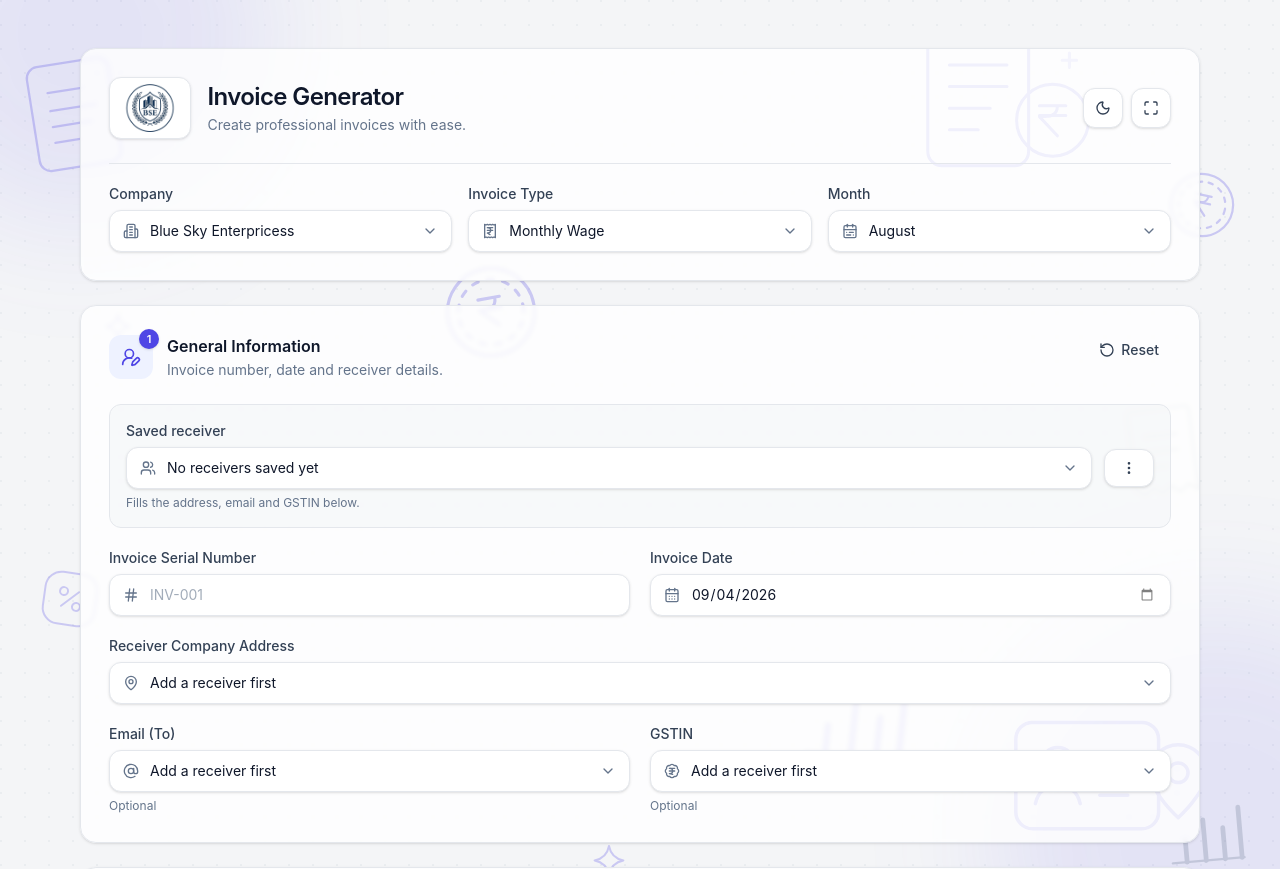
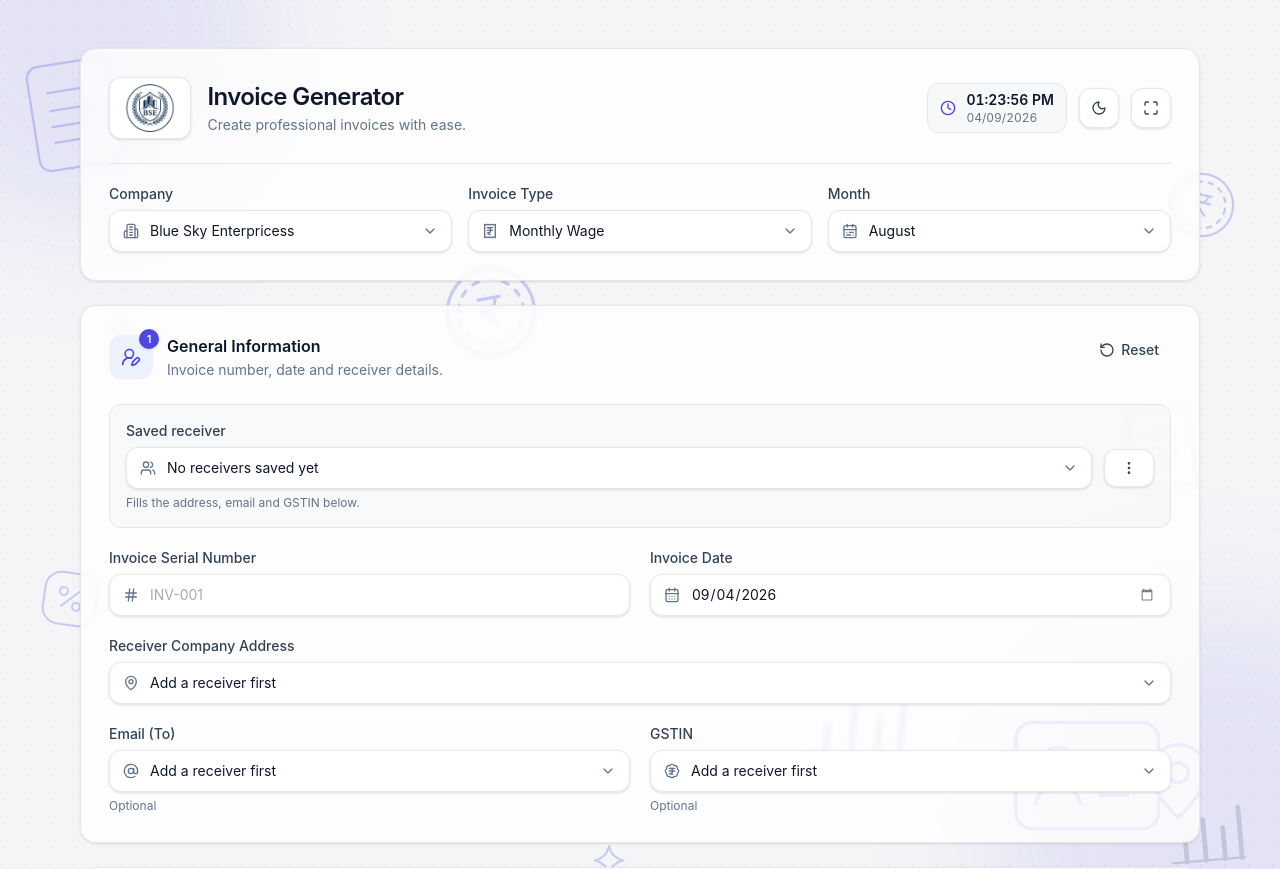
Before and after one commit to Abiram-k/invoice-generator, a React (Vite) app: page / in a window 1280 px wide. Shown: the top 869 px of the page. Built offline with nearby package versions, Linux system fonts and the light colour scheme; what @react-pdf/renderer would draw is missing.

Commit message:
feat: add HeaderClock component and integrate it into InvoiceForm

```diff
--- /dev/null
+++ b/src/components/HeaderClock.tsx
@@ -0,0 +1,41 @@
+import { useEffect, useState } from "react";
+import { Clock } from "lucide-react";
+
+const pad = (value: number): string => String(value).padStart(2, "0");
+
+// Formats the time as hh:mm:ss with a meridiem, keeping a fixed width.
+const formatTime = (date: Date): string => {
+  const hours = date.getHours();
+  const meridiem = hours >= 12 ? "PM" : "AM";
+  const displayHours = hours % 12 || 12;
+
+  return `${pad(displayHours)}:${pad(date.getMinutes())}:${pad(date.getSeconds())} ${meridiem}`;
+};
+
+const formatDate = (date: Date): string =>
+  `${pad(date.getDate())}/${pad(date.getMonth() + 1)}/${date.getFullYear()}`;
+
+// Live clock shown in the app header.
+export const HeaderClock = () => {
+  const [now, setNow] = useState(() => new Date());
+
+  useEffect(() => {
+    const timer = setInterval(() => setNow(new Date()), 1000);
+    return () => clearInterval(timer);
+  }, []);
+
+  return (
+    <div className="flex items-center gap-2.5 rounded-xl border border-line bg-surface/70 px-3 py-1.5">
+      <Clock className="h-4 w-4 shrink-0 text-brand" />
+
+      <div className="leading-tight">
+        <p className="text-sm font-semibold text-ink tabular-nums">
+          {formatTime(now)}
+        </p>
+        <p className="text-xs text-muted tabular-nums">{formatDate(now)}</p>
+      </div>
+    </div>
+  );
+};
+
+export default HeaderClock;
--- a/src/pages/InvoiceForm.tsx
+++ b/src/pages/InvoiceForm.tsx
@@ -21,8 +21,8 @@ import TaxSection from "../components/TaxSection";
 import SectionCard from "../components/SectionCard";
 import ConfirmDialog from "../components/ConfirmDialog";
 import ThemeToggle from "../components/ThemeToggle";
+import HeaderClock from "../components/HeaderClock";
 import {
-  InvoiceCardArt,
   LineItemsCardArt,
   ReceiverCardArt,
 } from "../components/illustrations/cardArt";
@@ -187,11 +187,9 @@ export default function InvoiceForm() {
         {/* Header */}
         <motion.header
           variants={fadeUp}
-          className="relative overflow-hidden rounded-card border border-line bg-card/80 p-5 shadow-sm backdrop-blur-[2px] sm:p-7"
+          className="rounded-card border border-line bg-card/80 p-5 shadow-sm backdrop-blur-[2px] sm:p-7"
         >
-          <InvoiceCardArt className="pointer-events-none absolute -top-8 right-24 w-40 text-brand opacity-[0.07] sm:w-48 dark:opacity-[0.12]" />
-
-          <div className="relative flex flex-col gap-6">
+          <div className="flex flex-col gap-6">
             <div className="flex flex-wrap items-center gap-3 sm:gap-4">
               <AnimatePresence mode="wait" initial={false}>
                 {showCompanyLogo ? (
@@ -233,7 +231,8 @@ export default function InvoiceForm() {
                 </p>
               </div>
 
-              <div className="ml-auto flex items-center gap-2">
+              <div className="ml-auto flex items-center gap-2 sm:gap-3">
+                <HeaderClock />
                 <ThemeToggle />
                 <FullscreenToggle />
               </div>
```
